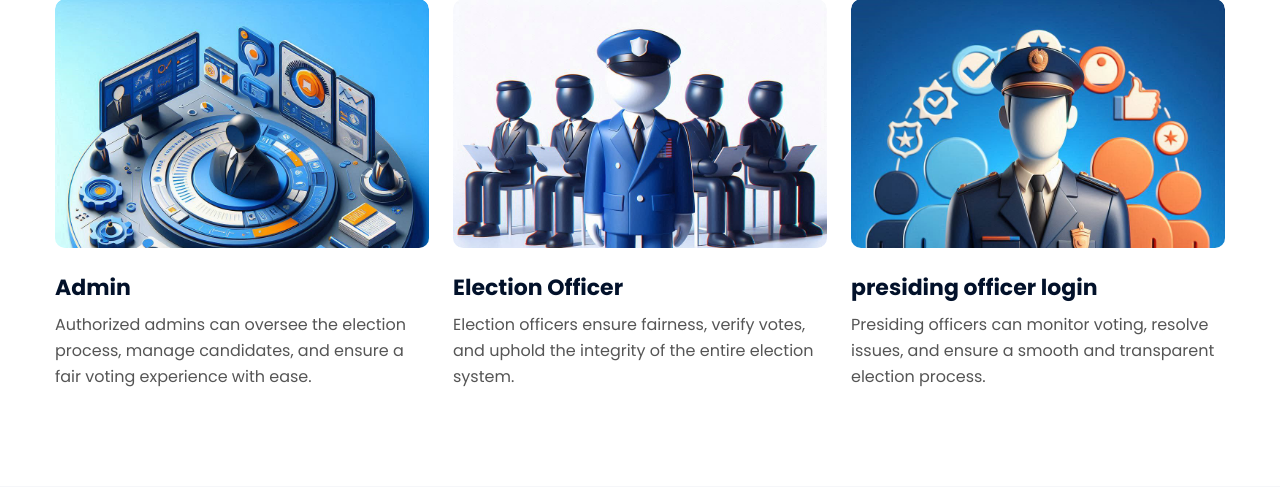
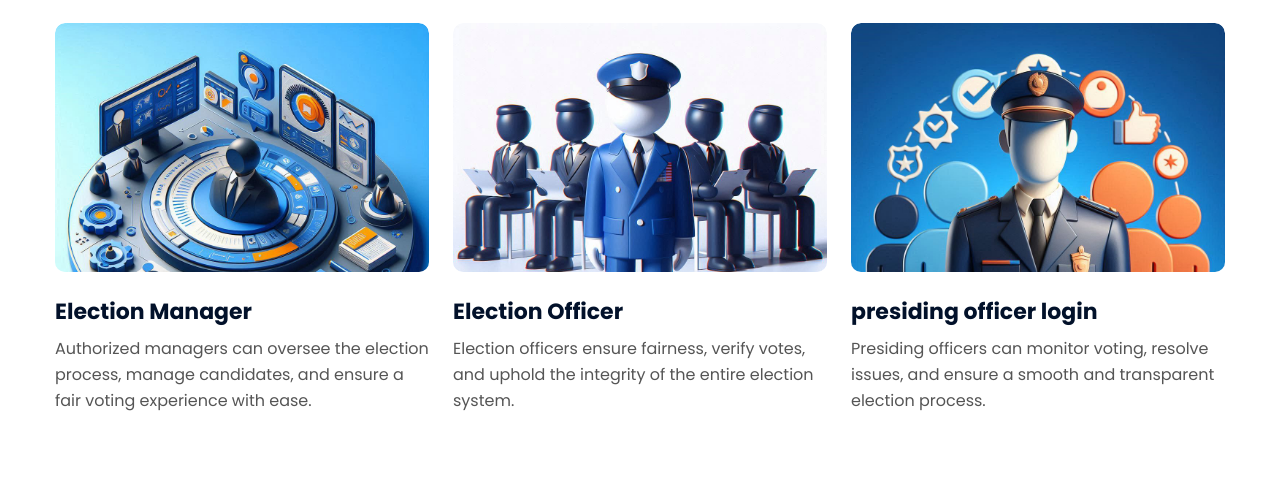
Before and after one commit to muhdzaheermv/django-campus-voting, a Django app: page / in a window 1280 px wide. Shown: the part 1719-2206 px from the top of the page. Run offline with Django 5.2, Linux system fonts and the light colour scheme; some libraries are stand-ins or nearby versions; some web fonts are replaced.

Commit message:
Update index.html

```diff
--- a/vote/templates/index.html
+++ b/vote/templates/index.html
@@ -7,7 +7,7 @@
     <meta charset="utf-8">
     <meta name="viewport" content="width=device-width, initial-scale=1, shrink-to-fit=no">
     <meta http-equiv="Cache-Control" content="no-store, no-cache, must-revalidate, max-age=0">
-    <meta http-equiv="Pragma" content="no-cache">
+    <meta http-equiv="Pragma" content="no-cache">Fadmin
     <meta http-equiv="Expires" content="0">
     <title>Votesphere</title>
     <!--/google-fonts -->
@@ -193,7 +193,7 @@
                                                 <img class="img-fluid photobox__preview media-placeholder__media radius-image" src="{% static 'images/admin.png' %}" alt="">
                                             </div>
                                             <div class="photobox__info-wrapper">
-                                                <div class="photobox__info"><span>Login as admin</span></div>
+                                                <div class="photobox__info"><span>Login as Election Manager</span></div>
                                             </div>
                                         </div>
                                     </div>
@@ -201,9 +201,9 @@
                                 <div class="w3img-grids-info-gd-content mt-4">
                                     <a href="/login_manager/" class="titile-img d-block">
                                         <h4 class="mb-2">
-                                            Admin</h4>
+                                            Election Manager</h4>
                                     </a>
-                                    <p class="">Authorized admins can oversee the election process, manage candidates, and ensure a fair voting experience with ease.</p>
+                                    <p class="">Authorized managers can oversee the election process, manage candidates, and ensure a fair voting experience with ease.</p>
 
                                 </div>
                             </div>
@@ -383,7 +383,7 @@
                             <li><a href="{% url 'voter_login' %}">voter</a></li>
                             <li><a href="{% url 'election_officer_login' %}">Election Officer</a></li>
                             <li><a href="{% url 'presiding_officer_login' %}">Presiding Officer</a></li>
-                            <li><a href="{% url 'login_manager' %}">Election Admin</a></li>
+                            <li><a href="{% url 'login_manager' %}">Election Manager</a></li>
 
                       </ul>
                     </div>
```
